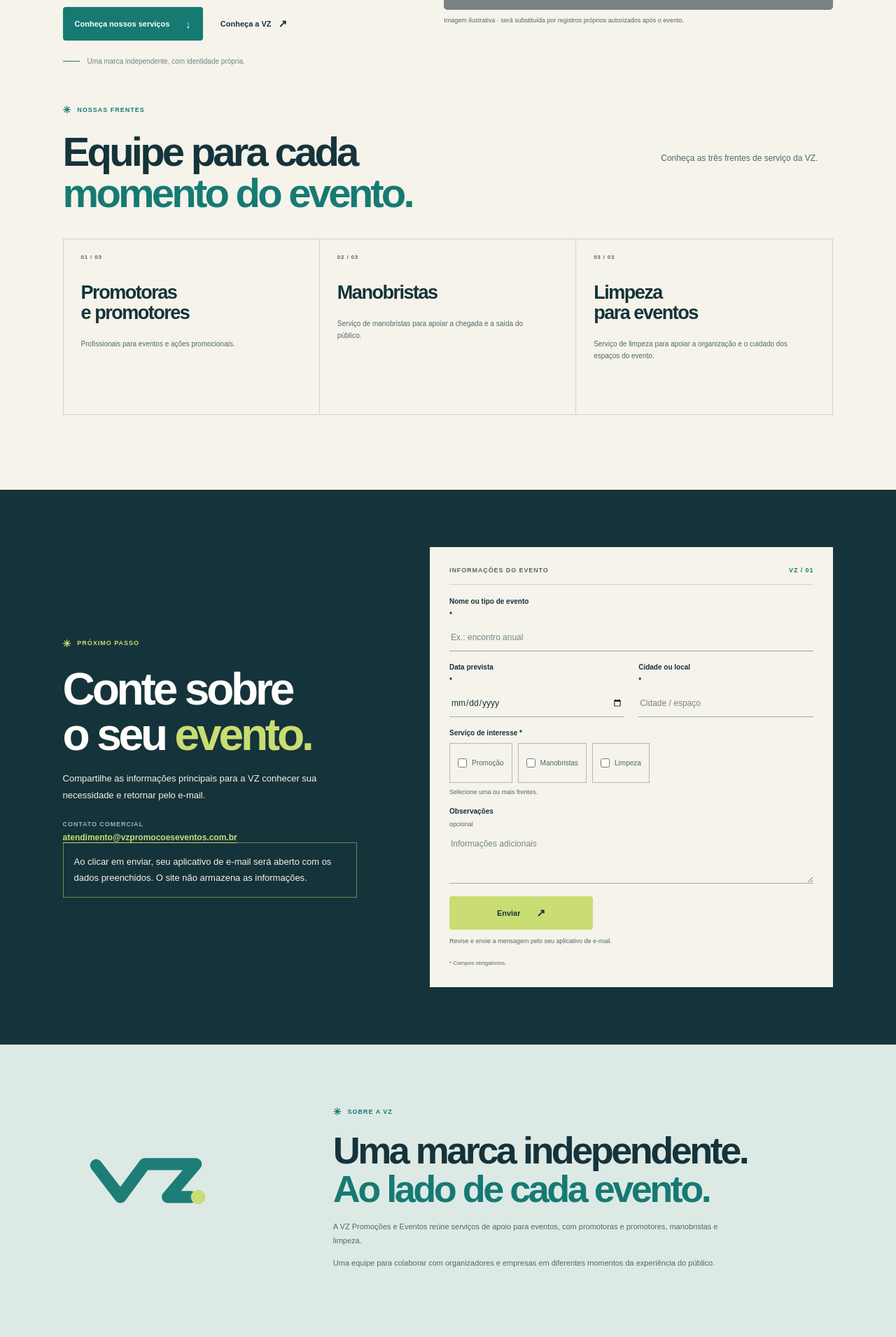
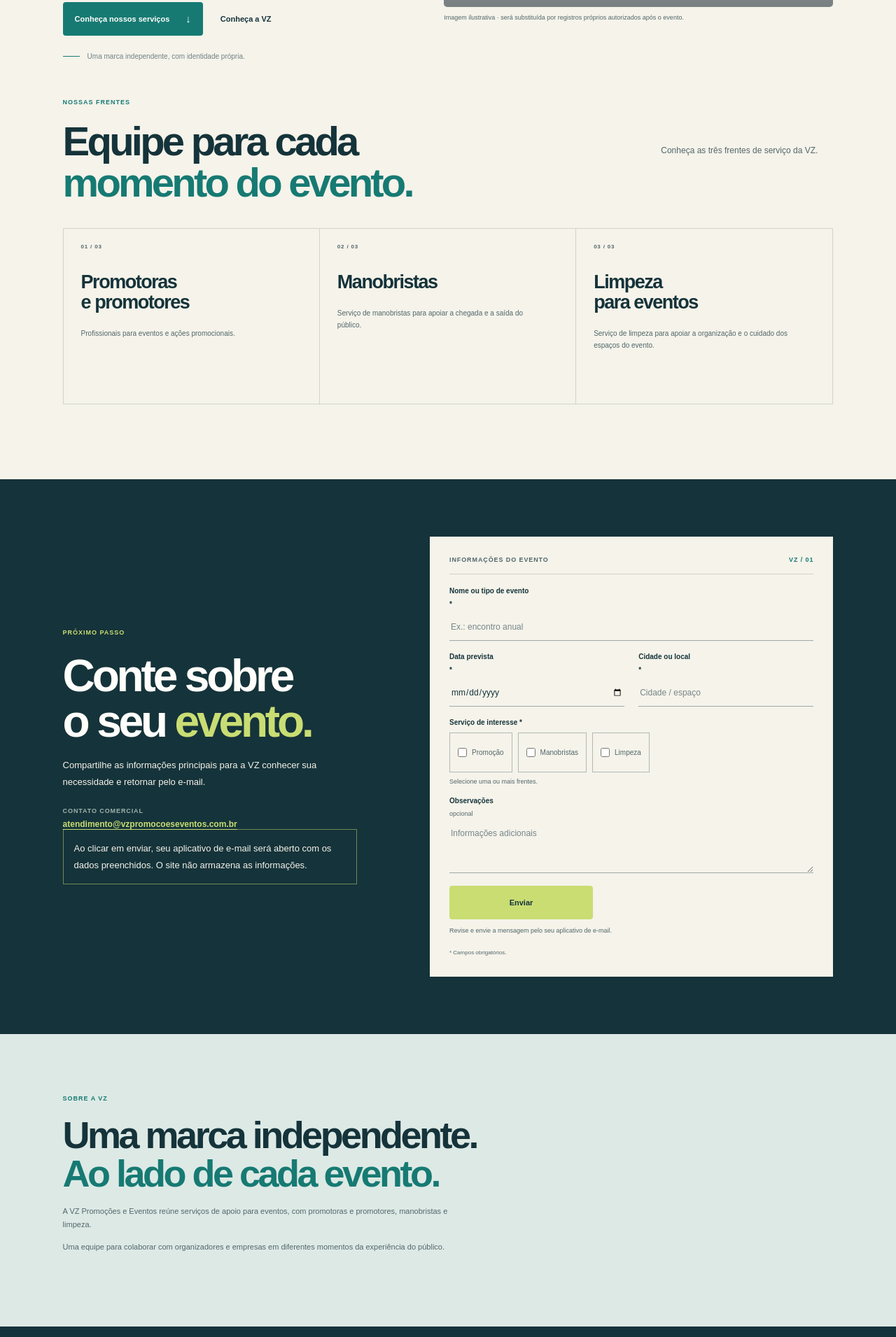
Before and after one commit to goheadmkt360-mkt/vz-promocoes-eventos, a plain HTML site: page index.html in a window 1280 px wide. Shown: the part 609-2520 px from the top of the page at 70% size. Drawn offline with Linux system fonts and the light colour scheme; grey boxes are pictures that could not be loaded.

Commit message:
Remove decorative icons

```diff
--- a/index.html
+++ b/index.html
@@ -33,12 +33,12 @@
     <main id="conteudo">
       <section class="hero section-wrap" id="inicio" aria-labelledby="hero-title">
         <div class="hero-copy">
-          <p class="eyebrow"><span class="eyebrow-mark" aria-hidden="true">✳</span> VZ PROMOÇÕES E EVENTOS</p>
+          <p class="eyebrow">VZ PROMOÇÕES E EVENTOS</p>
           <h1 id="hero-title">Apoio que aproxima <span>pessoas e eventos.</span></h1>
           <p class="hero-description">Promotoras e promotores, manobristas e limpeza para eventos. Conheça as frentes de atuação da VZ.</p>
           <div class="hero-actions">
             <a class="button button-primary" href="#servicos">Conheça nossos serviços <span aria-hidden="true">↓</span></a>
-            <a class="text-link" href="#sobre">Conheça a VZ <span aria-hidden="true">↗</span></a>
+            <a class="text-link" href="#sobre">Conheça a VZ</a>
           </div>
           <div class="hero-note"><span class="hero-note-line" aria-hidden="true"></span><span>Uma marca independente, com identidade própria.</span></div>
         </div>
@@ -53,7 +53,7 @@
       <section class="services-section section-wrap" id="servicos" aria-labelledby="services-title">
         <div class="section-heading">
           <div>
-            <p class="eyebrow"><span class="eyebrow-mark" aria-hidden="true">✳</span> NOSSAS FRENTES</p>
+            <p class="eyebrow">NOSSAS FRENTES</p>
             <h2 id="services-title">Equipe para cada<br /><span>momento do evento.</span></h2>
           </div>
           <p>Conheça as três frentes de serviço da VZ.</p>
@@ -80,7 +80,7 @@
       <section class="contact-section" id="contato" aria-labelledby="contact-title">
         <div class="contact-layout section-wrap">
           <div class="contact-copy">
-            <p class="eyebrow"><span class="eyebrow-mark" aria-hidden="true">✳</span> PRÓXIMO PASSO</p>
+            <p class="eyebrow">PRÓXIMO PASSO</p>
             <h2 id="contact-title">Conte sobre<br />o seu <span>evento.</span></h2>
             <p>Compartilhe as informações principais para a VZ conhecer sua necessidade e retornar pelo e-mail.</p>
             <div class="contact-email">
@@ -115,7 +115,7 @@
                 <textarea id="event-notes" name="eventNotes" rows="3" placeholder="Informações adicionais"></textarea>
               </label>
             </div>
-            <button class="button button-submit" type="submit">Enviar <span aria-hidden="true">↗</span></button>
+            <button class="button button-submit" type="submit">Enviar</button>
             <p class="send-help">Revise e envie a mensagem pelo seu aplicativo de e-mail.</p>
             <p class="field-footnote">* Campos obrigatórios.</p>
             <p class="briefing-status" id="briefing-status" role="status" aria-live="polite"></p>
@@ -125,9 +125,8 @@
 
       <section class="about-section" id="sobre" aria-labelledby="about-title">
         <div class="about-wrap section-wrap">
-          <div class="about-mark" aria-hidden="true"><img src="./assets/vz-simbolo-oficial.svg" alt="" /></div>
           <div class="about-copy">
-            <p class="eyebrow"><span class="eyebrow-mark" aria-hidden="true">✳</span> SOBRE A VZ</p>
+            <p class="eyebrow">SOBRE A VZ</p>
             <h2 id="about-title">Uma marca independente.<br /><span>Ao lado de cada evento.</span></h2>
             <p>A VZ Promoções e Eventos reúne serviços de apoio para eventos, com promotoras e promotores, manobristas e limpeza.</p>
             <p>Uma equipe para colaborar com organizadores e empresas em diferentes momentos da experiência do público.</p>
--- a/styles.css
+++ b/styles.css
@@ -41,7 +41,6 @@ a:focus-visible, button:focus-visible, input:focus-visible, textarea:focus-visib
 .hero { display: grid; grid-template-columns: .9fr 1.1fr; align-items: center; gap: clamp(38px, 7vw, 92px); padding-top: 75px; padding-bottom: 24px; }
 .hero-copy { max-width: 540px; }
 .eyebrow { display: flex; align-items: center; gap: 8px; margin: 0; color: var(--teal); font-family: var(--rounded); font-size: 9px; font-weight: 700; letter-spacing: .11em; line-height: 1.5; }
-.eyebrow-mark { color: var(--teal); font-size: 14px; }
 .hero h1, .section-heading h2, .about-copy h2 { margin: 22px 0 18px; font-family: var(--rounded); font-weight: 700; letter-spacing: -.065em; line-height: 1.02; }
 .hero h1 { max-width: 550px; font-size: clamp(48px, 6.2vw, 78px); }
 .hero h1 span, .section-heading h2 span, .about-copy h2 span { color: var(--teal); }
@@ -52,8 +51,7 @@ a:focus-visible, button:focus-visible, input:focus-visible, textarea:focus-visib
 .button-primary { background: var(--teal); color: var(--white); }
 .button-primary:hover { background: var(--ink); }
 .button span { font-size: 15px; }
-.text-link { display: inline-flex; align-items: center; gap: 10px; font-size: 11px; font-weight: 700; text-decoration: none; transition: color .18s ease; }
-.text-link span { font-size: 15px; }
+.text-link { display: inline-flex; align-items: center; font-size: 11px; font-weight: 700; text-decoration: none; transition: color .18s ease; }
 .hero-note { display: flex; align-items: center; gap: 11px; margin-top: 24px; color: #718184; font-size: 10px; }
 .hero-note-line { width: 24px; height: 1px; background: var(--teal); }
 .hero-visual { min-width: 0; margin: 0; }
@@ -76,9 +74,7 @@ a:focus-visible, button:focus-visible, input:focus-visible, textarea:focus-visib
 .service-card p { max-width: 290px; margin-bottom: 21px; color: var(--slate); font-size: 10px; line-height: 1.75; }
 
 .about-section { background: var(--mist); }
-.about-wrap { display: grid; grid-template-columns: .55fr 1.45fr; align-items: center; gap: clamp(38px, 9vw, 126px); padding-top: 86px; padding-bottom: 91px; }
-.about-mark { display: grid; width: clamp(150px, 18vw, 210px); aspect-ratio: 1.35; place-items: center; justify-self: center; }
-.about-mark img { display: block; width: 100%; height: 100%; object-fit: contain; opacity: .96; }
+.about-wrap { display: grid; grid-template-columns: 1fr; padding-top: 86px; padding-bottom: 91px; }
 .about-copy { max-width: 665px; }
 .about-copy h2 { margin: 17px 0 17px; font-size: clamp(38px, 4.5vw, 54px); }
 .about-copy h2 span { color: var(--teal); }
@@ -86,7 +82,7 @@ a:focus-visible, button:focus-visible, input:focus-visible, textarea:focus-visib
 
 .contact-section { padding: 82px 0; background: var(--ink); color: var(--white); }
 .contact-layout { display: grid; grid-template-columns: .86fr 1.14fr; align-items: center; gap: clamp(35px, 7vw, 90px); }
-.contact-copy .eyebrow, .contact-copy .eyebrow-mark { color: var(--lime); }
+.contact-copy .eyebrow { color: var(--lime); }
 .contact-copy h2 { max-width: 520px; margin: 22px 0 18px; font-family: var(--rounded); font-size: clamp(42px, 5.3vw, 64px); font-weight: 700; letter-spacing: -.065em; line-height: 1.02; }
 .contact-copy h2 span { color: var(--lime); }
 .contact-copy > p:not(.eyebrow) { max-width: 420px; margin: 0; color: var(--cream); font-size: 13px; line-height: 1.8; }
@@ -172,8 +168,7 @@ a:focus-visible, button:focus-visible, input:focus-visible, textarea:focus-visib
   .service-card-top { height: 20px; }
   .service-card h3 { margin: 13px 0 10px; font-size: 25px; }
   .service-card p { max-width: 390px; margin-bottom: 17px; font-size: 10px; }
-  .about-wrap { grid-template-columns: 1fr; gap: 12px; padding-top: 62px; padding-bottom: 69px; }
-  .about-mark { width: 90px; margin-bottom: 7px; justify-self: start; }
+  .about-wrap { padding-top: 62px; padding-bottom: 69px; }
   .about-copy h2 { font-size: clamp(38px, 9.3vw, 51px); }
   .about-copy > p:not(.eyebrow) { font-size: 10px; }
   .contact-section { padding: 58px 0; }
```
